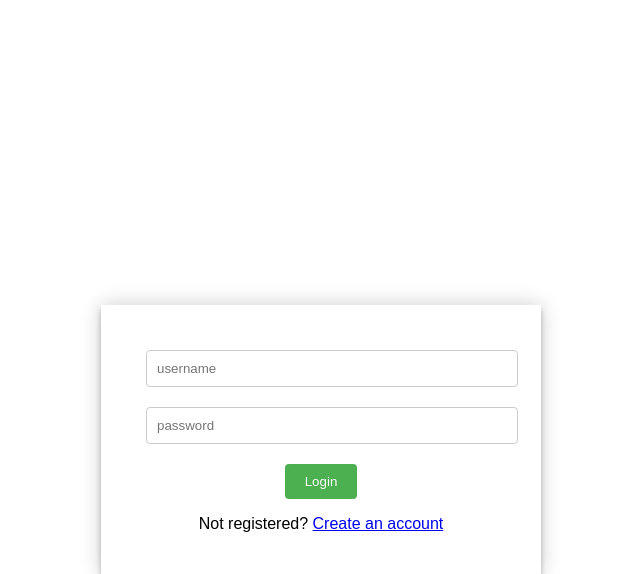
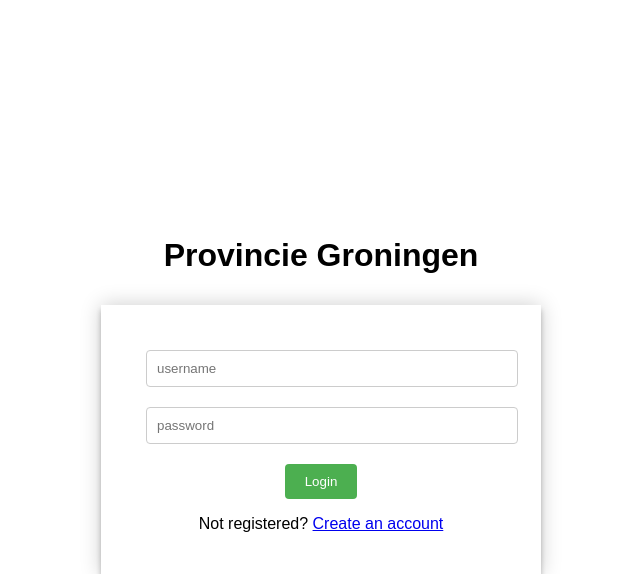
Before and after one commit to JoshuadeGraaf/Ansible-Docker-Database, a PHP site: page / in a window 1280 px wide. Shown: the top 574 px of the page, without its empty margins (319-959 px from the left). Run offline with PHP 8.4, Linux system fonts and the light colour scheme; data that the repository does not hold is empty.

Commit message:
style.css changed

```diff
--- a/website/style.css
+++ b/website/style.css
@@ -25,7 +25,7 @@
 }
 
 h2 {
-  background: #FFFFFF;
+  background: #000000;
   -webkit-background-clip: text;
   -webkit-text-fill-color: transparent;
   font: bold 32px sans-serif;
```
